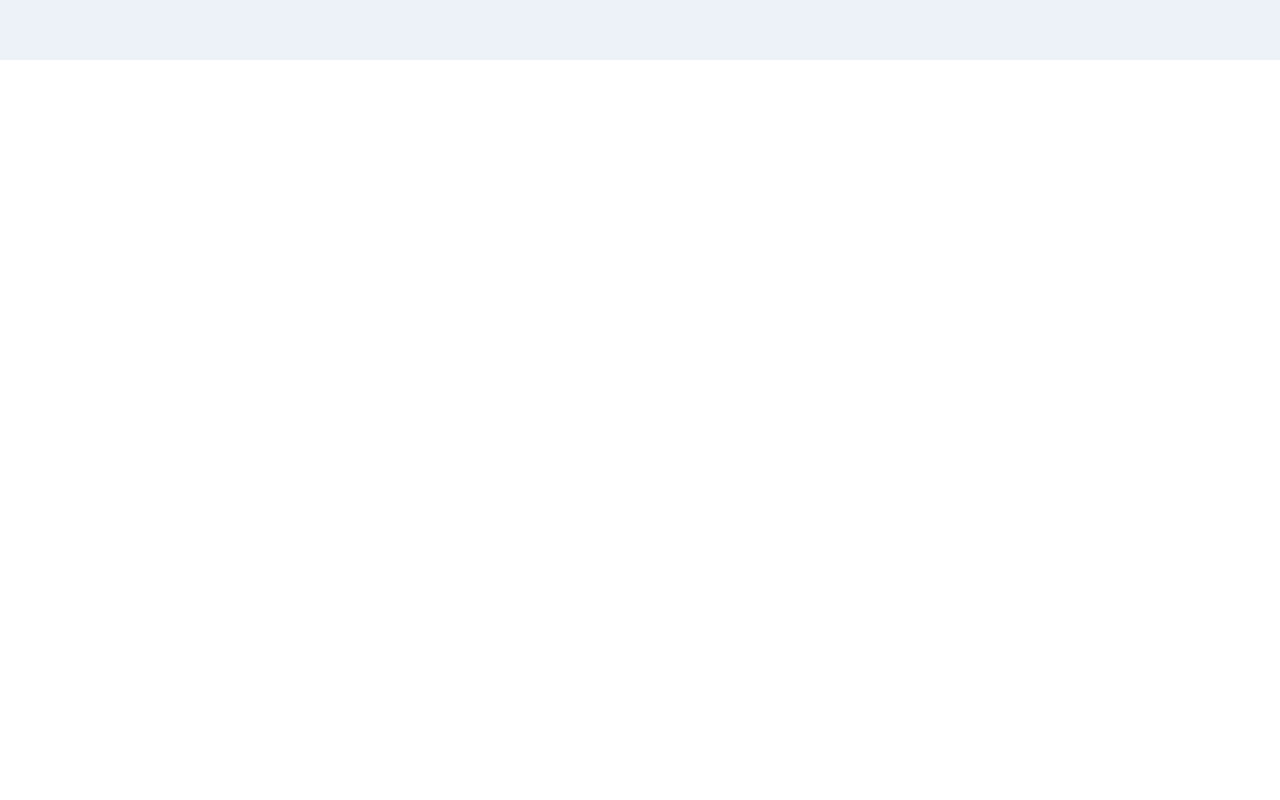
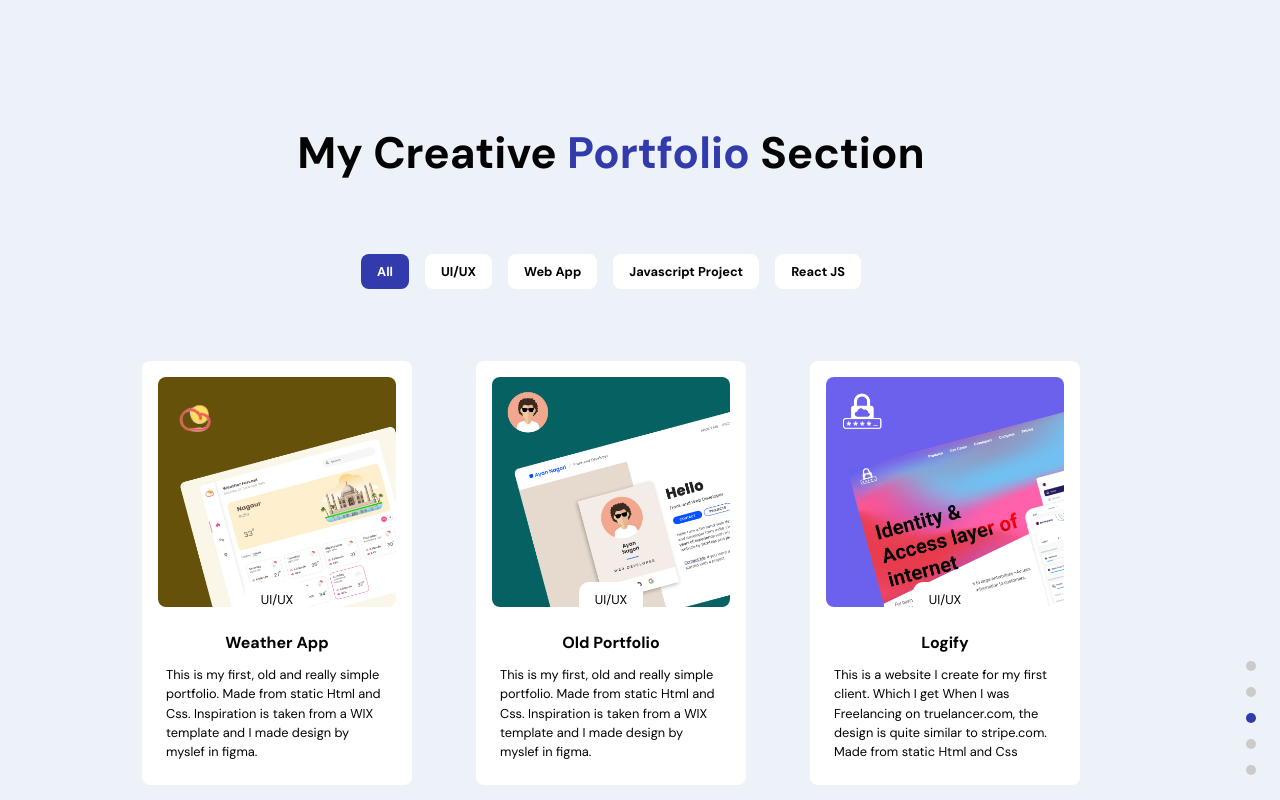
Before and after one commit to AyanNagorimsn/portfolio-react, a React (Vite) app: page / in a window 1280 px wide. Shown: the part 1540-2340 px from the top of the page. Before the commit the page ends 1600 px from the top, so only its background shows below. Built offline with nearby package versions, Linux system fonts and the light colour scheme.

Commit message:
comepleted about section

```diff
--- a/src/App.jsx
+++ b/src/App.jsx
@@ -1,6 +1,6 @@
 import "./App.scss";
 
-import { Header, About } from "./container";
+import { Header, About, Work } from "./container";
 import { Navbar } from "./components";
 
 const App = () => {
@@ -9,6 +9,7 @@
       <Navbar />
       <Header />
       <About />
+      <Work />
     </div>
   );
 };
--- a/src/container/Work/Work.jsx
+++ b/src/container/Work/Work.jsx
@@ -0,0 +1,119 @@
+import React, { useState, useEffect } from "react";
+import { AiFillEye, AiFillGithub } from "react-icons/ai";
+import { motion } from "framer-motion";
+import { AppWrap } from "../../wrapper";
+import { images } from "../../constants";
+import { data } from "../../data/work-data";
+
+import "./Work.scss";
+
+const Work = () => {
+  const [activeFilter, setActiveFilter] = useState("All");
+  const [animateCard, setAnimateCard] = useState({ y: 0, opacity: 1 });
+  const [filterWork, setFilterWork] = useState([]);
+  const [works, setWorks] = useState([]);
+
+  useEffect(() => {
+    setWorks(data);
+    setFilterWork(data);
+  }, []);
+
+  const handleWorkFilter = (item) => {
+    setActiveFilter(item);
+    setAnimateCard([{ y: 100, opacity: 0 }]);
+
+    setTimeout(() => {
+      setAnimateCard([{ y: 0, opacity: 1 }]);
+
+      setFilterWork(works.filter((work) => work.tags.includes(item)));
+    }, 500);
+  };
+
+  return (
+    <>
+      <h2 className="head-text">
+        My creative <span>Portfolio</span> section
+      </h2>
+
+      <div className="app__work-filter">
+        {["All", "UI/UX", "Web App", "Javascript Project", "React JS"].map(
+          (item, index) => (
+            <div
+              key={index}
+              onClick={() => handleWorkFilter(item)}
+              className={`app__work-filter-item app__flex p-text ${
+                activeFilter === item ? "item-active" : ""
+              }`}
+            >
+              {item}
+            </div>
+          )
+        )}
+      </div>
+
+      <motion.div
+        animate={animateCard}
+        transition={{ duration: 0.5, delayChildren: 0.5 }}
+        className="app__work-portfolio"
+      >
+        {filterWork.map((work, index) => (
+          <div className="app__work-item app__flex" key={index}>
+            <div className="app__work-img">
+              <img src={images[work.imgname]} alt={work.name} />
+
+              <motion.div
+                whileHover={{ opacity: [0, 1] }}
+                transition={{
+                  duration: 0.25,
+                  ease: "easeInOut",
+                  staggerChildren: 0.5,
+                }}
+                className="app__work-hover app__flex"
+              >
+                <a href={work.projectLink} target="_blank" rel="noreferrer">
+                  <motion.div
+                    whileInView={{ scale: [0, 1] }}
+                    whileHover={{ scale: [1, 0.9] }}
+                    transition={{
+                      duration: 0.25,
+                    }}
+                    className=" app__flex"
+                  >
+                    <AiFillEye fill="var(--white-color)" />
+                  </motion.div>
+                </a>
+                <a href={work.codeLink} target="_blank" rel="noreferrer">
+                  <motion.div
+                    whileInView={{ scale: [0, 1] }}
+                    whileHover={{ scale: [1, 0.9] }}
+                    transition={{
+                      duration: 0.25,
+                    }}
+                    className=" app__flex"
+                  >
+                    <AiFillGithub fill="var(--white-color)" />
+                  </motion.div>
+                </a>
+              </motion.div>
+            </div>
+
+            <div className="app__work-content app__flex">
+              <h4 className="bold-text">{work.title}</h4>
+              <p className="p-text" style={{ marginTop: 10 }}>
+                {work.description}
+              </p>
+
+              <div className="app__work-tag app__flex">
+                <p className="p-text">
+                  {work.tags.length > 1 ? work.tags[1] : work.tags[0]}
+                </p>
+              </div>
+            </div>
+          </div>
+        ))}
+      </motion.div>
+    </>
+  );
+};
+
+export default AppWrap(Work, "work");
--- a/src/container/Work/Work.scss
+++ b/src/container/Work/Work.scss
@@ -0,0 +1,140 @@
+.app__work-filter {
+  display: flex;
+  flex-direction: row;
+  justify-content: center;
+  align-items: center;
+  flex-wrap: wrap;
+
+  margin: 4rem auto 2rem auto;
+
+  .app__work-filter-item {
+    background-color: #fff;
+    padding: 0.5rem 1rem;
+    margin: 0.5rem;
+    border-radius: 0.5rem;
+    color: #000;
+    font-weight: 800;
+    cursor: pointer;
+    transition: all 0.3s ease-in-out;
+
+    &:hover {
+      background-color: var(--secondary-color);
+      color: #fff;
+    }
+
+    @media (min-width: 2000px) {
+      padding: 1rem 2rem;
+      border-radius: 0.85rem;
+    }
+  }
+
+  .item-active {
+    background-color: var(--secondary-color);
+    color: #fff;
+  }
+}
+
+.app__work-portfolio {
+  display: flex;
+  align-items: center;
+  justify-content: center;
+  flex-wrap: wrap;
+
+  .app__work-item {
+    width: 270px;
+    max-height: 430px;
+    flex-direction: column;
+
+    margin: 2rem;
+    padding: 1rem;
+    border-radius: 0.5rem;
+    background-color: #fff;
+    color: #000;
+
+    cursor: pointer;
+    transition: all 0.3s ease;
+
+    &:hover {
+      box-shadow: 0 0 25px rgba(0, 0, 0, 0.2);
+    }
+
+    @media screen and (min-width: 2000px) {
+      width: 470px;
+      padding: 1.25rem;
+      border-radius: 0.75rem;
+    }
+
+    @media screen and (max-width: 400px) {
+      width: 100%;
+      margin: 1rem;
+    }
+  }
+}
+
+.app__work-img {
+  width: 100%;
+  height: 230px;
+  position: relative;
+
+  img {
+    width: 100%;
+    height: 100%;
+    border-radius: 0.5rem;
+    object-fit: cover;
+  }
+
+  @media screen and (min-width: 2000px) {
+    height: 350px;
+  }
+
+  .app__work-hover {
+    position: absolute;
+    top: 0;
+    left: 0;
+    width: 100%;
+    height: 100%;
+    background-color: rgba(0, 0, 0, 0.5);
+    border-radius: 0.5rem;
+    opacity: 0;
+    transition: all 0.3s ease;
+
+    div {
+      width: 50px;
+      height: 50px;
+      border-radius: 50%;
+      background-color: rgba(0, 0, 0, 0.5);
+      color: #fff;
+
+      margin: 1rem;
+      font-family: var(--font-base);
+
+      font-weight: 800;
+      cursor: pointer;
+
+      svg {
+        width: 50%;
+        height: 50%;
+        color: var(-white-color);
+      }
+    }
+  }
+}
+
+.app__work-content {
+  padding: 0.5rem;
+  width: 100%;
+  position: relative;
+  flex-direction: column;
+
+  h4 {
+    margin-top: 1rem;
+    line-height: 1.5;
+  }
+  .app__work-tag {
+    position: absolute;
+    padding: 0.5rem 1rem;
+    border-radius: 10px;
+    background-color: #fff;
+    top: -25px;
+  }
+}
```
